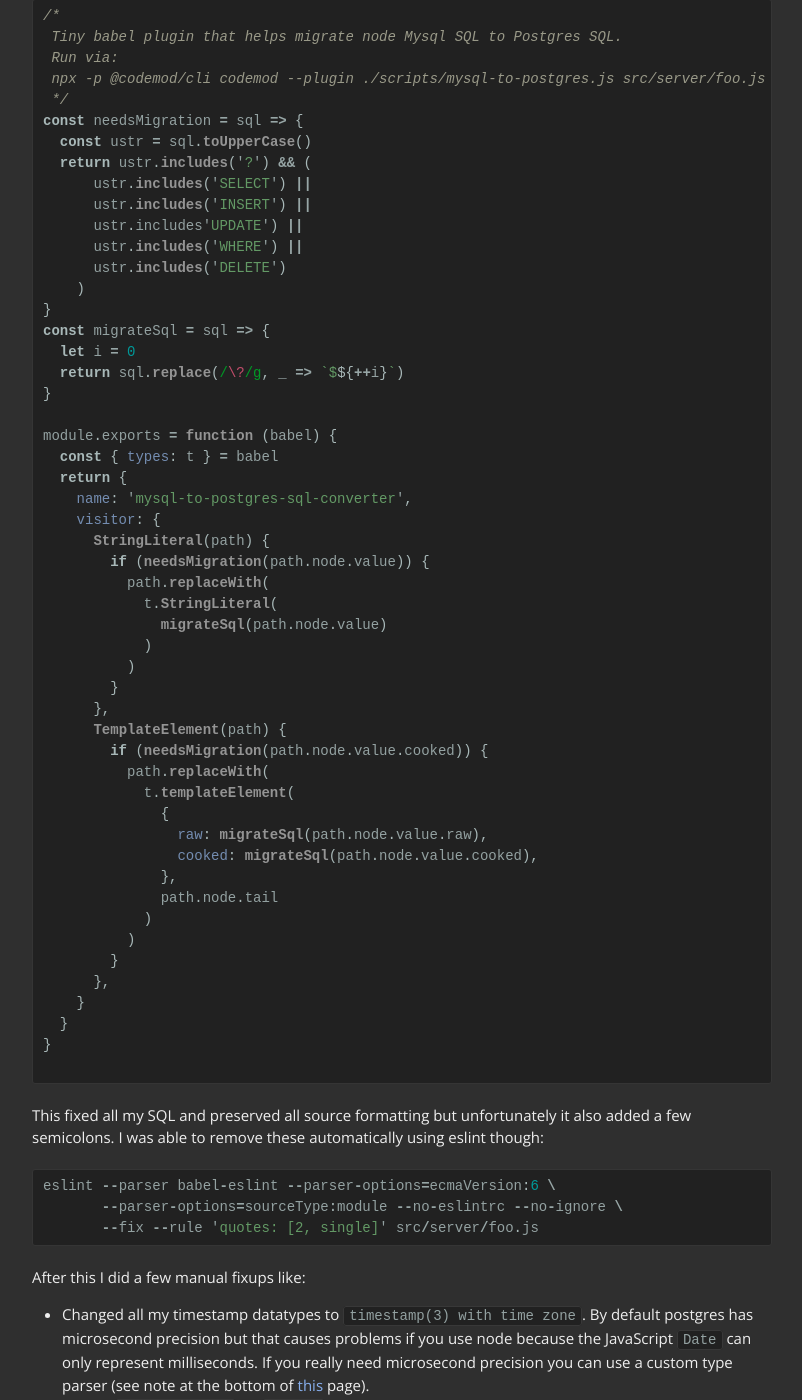
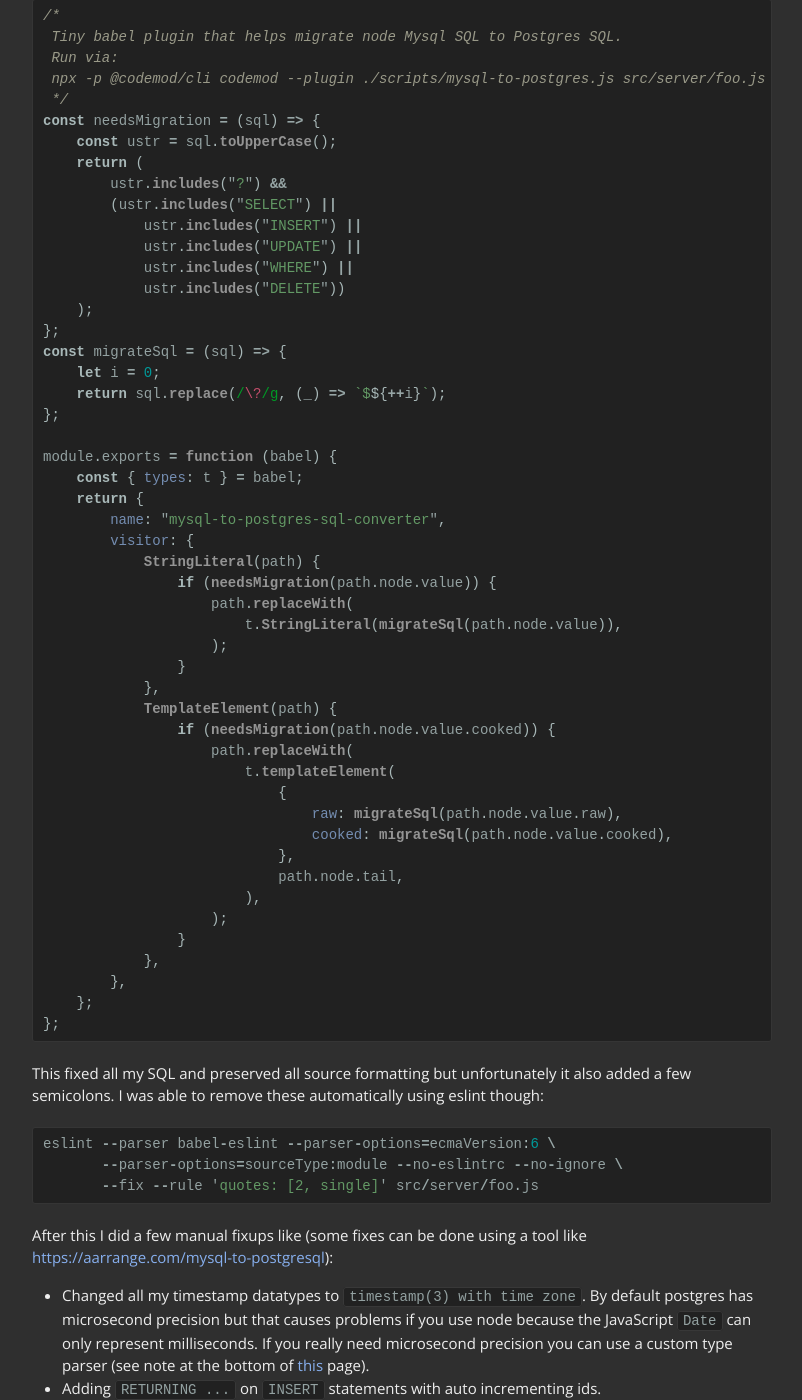
Before and after one commit to mo/mo.github.io, a Jekyll site: the page built from _posts/2019-07-09-upgrading-node-mysql-to-postgres-sql-syntax.md, in a window 1280 px wide and 1400 px high, scrolled down 1193 px. Shown: the whole window, without its empty margins (238-1040 px from the left). Built offline with Jekyll 4.4.1, drawn with Linux system fonts in a browser that asks for light colours; some web fonts are replaced; comment, search, counter and statistics services are not loaded.

Commit message:
Update mysql -> postgres article with a few typos/fixes + a new link

````diff
--- a/_posts/2019-07-09-upgrading-node-mysql-to-postgres-sql-syntax.md
+++ b/_posts/2019-07-09-upgrading-node-mysql-to-postgres-sql-syntax.md
@@ -1,39 +1,38 @@
 ---
 layout: post
-title:  Migrating from MySQL to PostgreSQL
-date:   2019-07-09
-tags:   programming backend
+title: Migrating from MySQL to PostgreSQL
+date: 2019-07-09
+tags: programming backend
 ---
 
 I recently migrated an old node webapp from MySQL to PostgreSQL. The application
 is a little over 10k lines of code and does not use any ORM / SQL builder tool.
 To convert the schema and move the data I used a little Common Lisp tool called
-```pgloader``` which can convert from various other databases like MySQL, sqlite
+`pgloader` which can convert from various other databases like MySQL, sqlite
 or MSSQL.
 
 The reasons<sup>[1](#footnote1)</sup> why I did this migration was:
 
-* PostgreSQL feels a bit more stable / long term (I don't like that Oracle bought
+- PostgreSQL feels a bit more stable / long term (I don't like that Oracle bought
   MySQL). This was the last side-project I had that was still using MySQL, so
   now I don't have to deal with MySQL anymore.
-  - Porting this project to MongoDB would have been a lot more work and the
-    license situation is not ideal there and also I don't like the "schemaless"
-    aspect of MongoDB.
-* MySQL's timestamp datatype has the 2032 problem and a long range of various
+    - Porting this project to MongoDB would have been a lot more work and the
+      license situation is not ideal there and also I don't like the "schemaless"
+      aspect of MongoDB.
+- MySQL's timestamp datatype has the 2032 problem and a long range of various
   other similar little technical limitations.
-* PostgreSQL Ubuntu packages are quite well maintained. There are separate
+- PostgreSQL Ubuntu packages are quite well maintained. There are separate
   packages for 9.4, 9.5, 9.6, 10, 11, 12 available in parallel on 18.04
-
 
 Just installing pgloader using "sudo apt install pgloader" didn't work because
 it crashed and I found some GitHub issue that was fixed but the apt packaged
 version did not have the fix yet. Instead I tried to run the docker version, but
 it was quite painful to get that working. I had to reconfigure both mysql and
 postgres to accept connections from any interface rather than just localhost,
-then set a password for the ```postgres``` user (it doesn't allow password
+then set a password for the `postgres` user (it doesn't allow password
 logins by default) and add a user in MySQL that was allowed to connect from a
 remote IP. Finally, I had to use the docker host IP (visible on the docker0
-interface if you run ```ip addr```) both as the source and the destination. I
+interface if you run `ip addr`) both as the source and the destination. I
 ended up running something like:
 
 ```shell
@@ -43,14 +42,14 @@ docker run --rm --name pgloader dimitri/pgloader:latest pgloader \
 ```
 
 Later, when I went through a similar process for a staging environment I
-installed the latest version of pgloader from ```apt.postgresql.org``` instead
+installed the latest version of pgloader from `apt.postgresql.org` instead
 and that was a lot easier.
 
 # Migrating the source code
 
 The first step was to convert the [Mysql
-SQL](https://www.npmjs.com/package/mysql) placeholders from ```?``` to
-[PostgreSQL](https://node-postgres.com) ```$N``` placeholders:
+SQL](https://www.npmjs.com/package/mysql) placeholders from `?` to
+[PostgreSQL](https://node-postgres.com) `$N` placeholders:
 
 ```js
 -  const rows = await db.query('SELECT * FROM users WHERE user_id = ?', [userId])
@@ -61,7 +60,7 @@ Doing this manually, would be very tedious/boring so I wrote a program that
 edited my source code instead. babel is a great tool for JavaScript
 source-to-source transformation, but it doesn't preserve source formatting when
 it emits code. However, there is a great utility on npm called
-```@codemod/cli``` that parses and emits code using
+`@codemod/cli` that parses and emits code using
 [recast](https://github.com/benjamn/recast) instead of the babels default
 parser. I implemented my SQL migration utility as a babel plugin and I used the
 excellent JavaScript [AST Explorer](https://astexplorer.net) to prototype the
@@ -74,52 +73,50 @@ of code:
  Run via:
  npx -p @codemod/cli codemod --plugin ./scripts/mysql-to-postgres.js src/server/foo.js
  */
-const needsMigration = sql => {
-  const ustr = sql.toUpperCase()
-  return ustr.includes('?') && (
-      ustr.includes('SELECT') ||
-      ustr.includes('INSERT') ||
-      ustr.includes'UPDATE') ||
-      ustr.includes('WHERE') ||
-      ustr.includes('DELETE')
-    )
-}
-const migrateSql = sql => {
-  let i = 0
-  return sql.replace(/\?/g, _ => `$${++i}`)
-}
+const needsMigration = (sql) => {
+    const ustr = sql.toUpperCase();
+    return (
+        ustr.includes("?") &&
+        (ustr.includes("SELECT") ||
+            ustr.includes("INSERT") ||
+            ustr.includes("UPDATE") ||
+            ustr.includes("WHERE") ||
+            ustr.includes("DELETE"))
+    );
+};
+const migrateSql = (sql) => {
+    let i = 0;
+    return sql.replace(/\?/g, (_) => `$${++i}`);
+};
 
 module.exports = function (babel) {
-  const { types: t } = babel
-  return {
-    name: 'mysql-to-postgres-sql-converter',
-    visitor: {
-      StringLiteral(path) {
-        if (needsMigration(path.node.value)) {
-          path.replaceWith(
-            t.StringLiteral(
-              migrateSql(path.node.value)
-            )
-          )
-        }
-      },
-      TemplateElement(path) {
-        if (needsMigration(path.node.value.cooked)) {
-          path.replaceWith(
-            t.templateElement(
-              {
-                raw: migrateSql(path.node.value.raw),
-                cooked: migrateSql(path.node.value.cooked),
-              },
-              path.node.tail
-            )
-          )
-        }
-      },
-    }
-  }
-}
-
+    const { types: t } = babel;
+    return {
+        name: "mysql-to-postgres-sql-converter",
+        visitor: {
+            StringLiteral(path) {
+                if (needsMigration(path.node.value)) {
+                    path.replaceWith(
+                        t.StringLiteral(migrateSql(path.node.value)),
+                    );
+                }
+            },
+            TemplateElement(path) {
+                if (needsMigration(path.node.value.cooked)) {
+                    path.replaceWith(
+                        t.templateElement(
+                            {
+                                raw: migrateSql(path.node.value.raw),
+                                cooked: migrateSql(path.node.value.cooked),
+                            },
+                            path.node.tail,
+                        ),
+                    );
+                }
+            },
+        },
+    };
+};
 ```
 
 This fixed all my SQL and preserved all source formatting but unfortunately it
@@ -132,32 +129,32 @@ eslint --parser babel-eslint --parser-options=ecmaVersion:6 \
        --fix --rule 'quotes: [2, single]' src/server/foo.js
 ```
 
-After this I did a few manual fixups like:
+After this I did a few manual fixups like (some fixes can be done using a tool like [https://aarrange.com/mysql-to-postgresql](https://aarrange.com/mysql-to-postgresql)):
 
-* Changed all my timestamp datatypes to ```timestamp(3) with time zone```. By default postgres has microsecond precision but that causes problems if you use node because the JavaScript ```Date``` can only represent milliseconds. If you really need microsecond precision you can use a custom type parser (see note at the bottom of [this](https://node-postgres.com/features/types) page).
-* Adding ```RETURNING ...``` on ```INSERT``` statements with auto incrementing ids.
-* Change a few ```INSERT ... ON DUPLICATE KEY UPDATE``` into ```INSERT ... ON CONFLICT ...```.
-* Fixed all references to the MySQL specific field ```.affectedRows```.
-* Fixing references to camel case column names. pgloader [renames camel case columns](https://github.com/dimitri/pgloader/issues/649) to all lowercase since this is the convention on postgresql (you can enable case sensitive column names in postgres but I thought it was better to stay with postgresql default settings).
-* Fixed some ```rand(someSeed)``` calls to transactions with ```SET LOCAL SEED = someSeed```.
-* Ported by web session handling from ```express-mysql-session``` to ```connect-pg-simple```.
-* Rewrote the setup / deploy scripts to install postgres and create a new database + schema.
-* Created a new blank [db-migrate](https://www.npmjs.com/package/db-migrate) seed.
-* Making sure that all E2E tests were passing again. I have a very good test
+- Changed all my timestamp datatypes to `timestamp(3) with time zone`. By default postgres has microsecond precision but that causes problems if you use node because the JavaScript `Date` can only represent milliseconds. If you really need microsecond precision you can use a custom type parser (see note at the bottom of [this](https://node-postgres.com/features/types) page).
+- Adding `RETURNING ...` on `INSERT` statements with auto incrementing ids.
+- Change a few `INSERT ... ON DUPLICATE KEY UPDATE` into `INSERT ... ON CONFLICT ...`.
+- Fixed all references to the MySQL specific field `.affectedRows`.
+- Fixing references to camel case column names. pgloader [renames camel case columns](https://github.com/dimitri/pgloader/issues/649) to all lowercase since this is the convention on postgresql (you can enable case sensitive column names in postgres but I thought it was better to stay with postgresql default settings).
+- Fixed some `rand(someSeed)` calls to transactions with `SET LOCAL SEED = someSeed`.
+- Ported by web session handling from `express-mysql-session` to `connect-pg-simple`.
+- Rewrote the setup / deploy scripts to install postgres and create a new database + schema.
+- Created a new blank [db-migrate](https://www.npmjs.com/package/db-migrate) seed.
+- Making sure that all E2E tests were passing again. I have a very good test
   suite for this project, and it was quite amusing to see all the, sometimes
   quite unexpected, places that broke when I changed the database.
 
 After the migration was done, I noted that:
 
-* PostgreSQL ended up taking just 94MB of RAM memory (RSS) versus the 194MB that
+- PostgreSQL ended up taking just 94MB of RAM memory (RSS) versus the 194MB that
   MySQL had required for the exact same data / workload (which is great because this project is deployed on a tiny Digital Ocean droplet with 1GB RAM).
-* I learned that PostgreSQL doesn't support [logical column
+- I learned that PostgreSQL doesn't support [logical column
   ordering](https://stackoverflow.com/a/50090939/5169216) yet, which kind of
   sucks.
-* PostgreSQL has a TODO page that lists things that are [not implemented yet](https://wiki.postgresql.org/wiki/Todo).
-* pg_dump emits SQL to lock down the search path to protect against [CVE-2018-1058](https://wiki.postgresql.org/wiki/A_Guide_to_CVE-2018-1058:_Protect_Your_Search_Path) and this ended up
-causing lots of problems when I was setting up db-migrate package.
+- PostgreSQL has a TODO page that lists things that are [not implemented yet](https://wiki.postgresql.org/wiki/Todo).
+- pg_dump emits SQL to lock down the search path to protect against [CVE-2018-1058](https://wiki.postgresql.org/wiki/A_Guide_to_CVE-2018-1058:_Protect_Your_Search_Path) and this ended up
+  causing lots of problems when I was setting up db-migrate package.
 
 <p class="footnote"><a name="footnote1">1</a>:
-Most people seem to prefer PostgreSQL, even though there are certainly examples of the <a href="https://eng.uber.com/mysql-migration/">opposite</a> for certain very specific situations.
+Most people seem to prefer PostgreSQL, even though there are certainly examples of the <a href="https://www.uber.com/us/en/blog/postgres-to-mysql-migration/">opposite</a> for certain very specific situations.
 </p>
````
